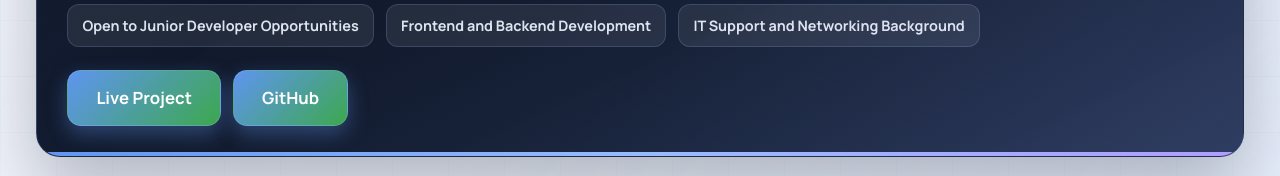
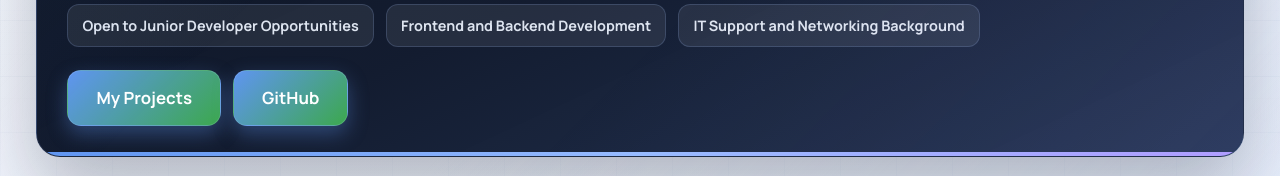
Before and after one commit to shalevp-1/Portfolio, a React (Create React App) app: page / in a window 1280 px wide. Shown: the part 540-716 px from the top of the page. Built offline with nearby package versions, Linux system fonts and the light colour scheme; the HTML template or start-up script is replaced by a standard one.

Commit message:
Update hero project navigation

```diff
--- a/src/content/content.ts
+++ b/src/content/content.ts
@@ -26,10 +26,10 @@ export const Content: Record<Locale, SiteContent> = {
       actions: [
 
         {
-          label: 'Live Project',
-          href: 'https://dountstime.netlify.app/',
+          label: 'My Projects',
+          href: '#project',
           variant: 'forMyButton',
-          external: true
+          external: false
         },
         {
           label: 'GitHub',
@@ -183,10 +183,10 @@ export const Content: Record<Locale, SiteContent> = {
       ],
       actions: [
         {
-          label: 'לפרויקט החי',
-          href: 'https://dountstime.netlify.app/',
+          label: 'לפרויקטים שלי',
+          href: '#project',
           variant: 'forMyButton',
-          external: true
+          external: false
         },
         {
           label: 'GitHub',
@@ -212,7 +212,7 @@ export const Content: Record<Locale, SiteContent> = {
             'לוחות כושר, תרשימים והיסטוריית פעילות.',
             'חנות מוצרים עם סל קניות, תשלום והיסטוריית הזמנות.',
             'ניהול מוצרים וחידוש מלאי למנהלי המערכת.',
-            ' פרטי התחברות לחשבונות הדמו (משתמש ומנהל) זמינים בקובץ ה-README'
+            ' פרטי התחברות לחשבונות הדמו ( משתמש ומנהל ) זמינים בקובץ ה-README'
           ],
           stack: ['angular', 'typescript', 'rxjs', 'nodejs', 'express', 'mysql'],
           backgroundImage: '/assets/running-1.webp',
@@ -241,7 +241,7 @@ export const Content: Record<Locale, SiteContent> = {
             'התחברות משתמשים ועיון במבחר הסופגניות.',
             'סל קניות, תשלום ותהליך הזמנה.',
             'ניהול מוצרים ומשתמשים בממשק הניהול.',
-            ' פרטי התחברות לחשבונות הדמו (משתמש ומנהל) זמינים בקובץ ה-README'
+            ' פרטי התחברות לחשבונות הדמו ( משתמש ומנהל ) זמינים בקובץ ה-README'
           ],
           stack: ['react', 'typescript', 'nodejs', 'express', 'mysql'],
           backgroundImage: '/assets/donuts-main.png',
```
